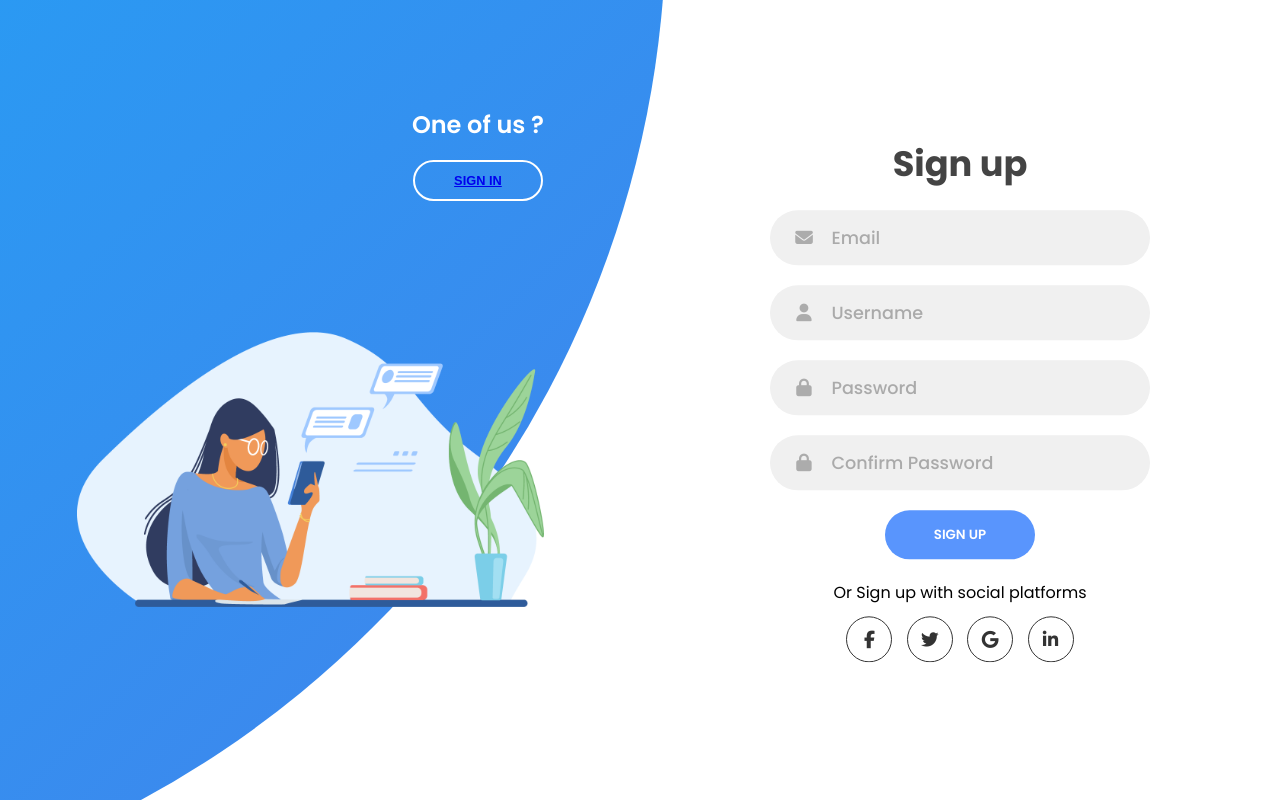
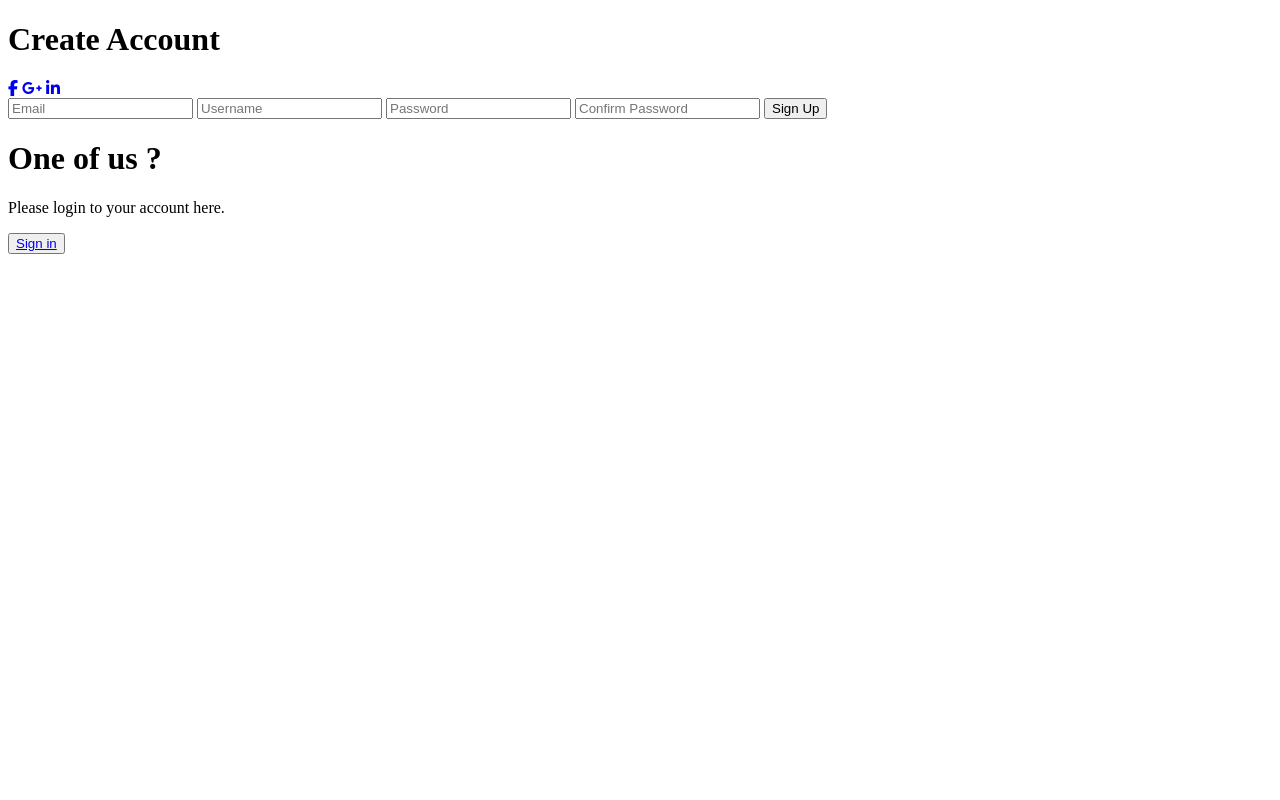
Before and after one commit to YoucefGuichi/chatapp, a Flask app: page /register in a window 1280 px wide. Run offline with Flask 2, Linux system fonts and the light colour scheme; some libraries are stand-ins or nearby versions.

Commit message:
-Modify Sign In/ Sign Up UI

```diff
--- a/app.py
+++ b/app.py
@@ -28,7 +28,7 @@
         if username in df['Username'].values:
             nb = df.index[df['Username'] == username].values
             if password == df.iloc[nb.max(None)]['Password']:
-                return render_template('index.html')
+                return render_template('index.html', message= username)
             else:
                 msg = "Username or password incorrect"
                 return render_template('login.html', message=msg)
@@ -77,7 +77,7 @@
 @app.route("/chat", methods=["GET", "POST"])
 def chat():
     if request.method == "POST":
-        nickname = request.form["nickname"]
+        nickname = request.form["nickname"] #Error here, needs to get the username name directly!!
         room_name = request.form["room"]
 
         # pass values to session
--- a/database.csv
+++ b/database.csv
@@ -5,5 +5,5 @@
 4,Julien,JulJul,jul@gmail.com
 5,Amélie,Amel123,amelie@gmail.com
 6,amin,amin,amin@ann.com
-
 7,Jul D&P,jujujul,bandeorganise@gmail.com
+8,Nouna,Nouna005,nouha@gmail.com
--- a/templates/register.html
+++ b/templates/register.html
@@ -1,74 +1,44 @@
 <!DOCTYPE html>
 <html lang="en">
 <head>
-    <meta charset="UTF-8" />
-    <meta name="viewport" content="width=device-width, initial-scale=1.0" />
+    <meta charset="UTF-8">
+    <title>Sign Up</title>
+    <link rel="stylesheet" href="{{ url_for('static', filename='teststyle.css') }}" />
 	 <script
       src="https://kit.fontawesome.com/64d58efce2.js"
       crossorigin="anonymous"
     ></script>
-    <link rel="stylesheet" href="{{ url_for('static', filename='style2.css') }}" />
-    <title>Register page</title>
+
 </head>
 <body>
-   <div class="container">
-      <div class="forms-container">
-        <div class="signin-signup">
-          <form action="#" class="sign-in-form" method="post">
-           <h2 class="title">Sign up</h2>
-            <div class="input-field">
-              <i class="fas fa-envelope"></i>
+<div class="container" id="container">
+	<div class="form-container sign-in-container">
+		<form action="#" method="post">
+			<h1>Create Account</h1>
+			<div class="social-container">
+				<a href="#" class="social"><i class="fab fa-facebook-f"></i></a>
+				<a href="#" class="social"><i class="fab fa-google-plus-g"></i></a>
+				<a href="#" class="social"><i class="fab fa-linkedin-in"></i></a>
+			</div>
             	<input type="email" name="email" placeholder="Email" />
-            </div>
-              <div class="input-field">
-                  <i class="fa fa-user" aria-hidden="true"></i>
             	<input type="text" name="username" placeholder="Username" />
-            </div>
-            <div class="input-field">
-              <i class="fas fa-lock"></i>
            	 	<input type="password" name="password" placeholder="Password" />
-            </div>
-            <div class="input-field">
-              <i class="fas fa-lock"></i>
             	<input type="password" name="confirmPassword" placeholder="Confirm Password" />
-            </div>
-            <input type="submit" class="btn" value="Sign up" />
+			<button>Sign Up </button>
             <h3 class="errors"> {{message}} </h3>
-            <p class="social-text">Or Sign up with social platforms</p>
-            <div class="social-media">
-              <a href="#" class="social-icon">
-                <i class="fab fa-facebook-f"></i>
-              </a>
-              <a href="#" class="social-icon">
-                <i class="fab fa-twitter"></i>
-              </a>
-              <a href="#" class="social-icon">
-                <i class="fab fa-google"></i>
-              </a>
-              <a href="#" class="social-icon">
-                <i class="fab fa-linkedin-in"></i>
-              </a>
-            </div>
 		</form>
 	</div>
-      </div>
-
-     <div class="panels-container">
-        <div class="panel left-panel">
-          <div class="content">
-            <h3>One of us ?</h3>
-            <p>
-
-            </p>
-            <button class="btn transparent" id="sign-in-btn">
+	<div class="overlay-container">
+		<div class="overlay">
+			<div class="overlay-panel overlay-right">
+				<h1>One of us ? </h1>
+				<p>Please login to your account here.</p>
+				<button class="btnOver" id="signIn">
                     <a href="{{url_for('login')}}"> Sign in </a>
                 </button>
 			</div>
-          <img src="{{ url_for('static', filename='img/Login.png') }}" class="image" alt="" />
 		</div>
 	</div>
-
 </div>
-
 </body>
 </html>
```
Also changed, not shown: templates/animation.js (+7 -7 lines), templates/index.html (+3 -14 lines), templates/login.html (+28 -44 lines). Lines whose indentation alone changed are shown as unchanged.
